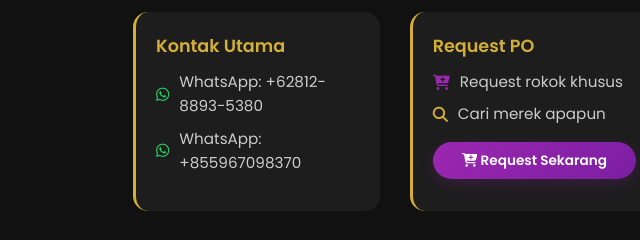
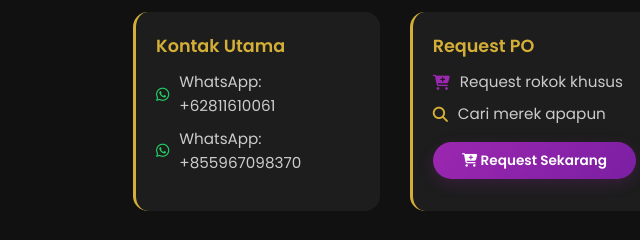
Before and after one commit to KBR99/Rnstore, a plain HTML site: page index.html in a window 1280 px wide. Shown: the part 3970-4210 px from the top of the page, 107-747 px from the left. Drawn offline with nearby package versions, Linux system fonts and the light colour scheme.

Commit message:
Update index.html

```diff
--- a/index.html
+++ b/index.html
@@ -1857,7 +1857,7 @@
                         <h3 class="contact-title">Kontak Utama</h3>
                         <div class="contact-detail">
                             <i class="fab fa-whatsapp" style="color: var(--green);"></i>
-                            <span>WhatsApp: +62812-8893-5380</span>
+                            <span>WhatsApp: +62811610061</span>
                         </div>
                         <div class="contact-detail">
                             <i class="fab fa-whatsapp" style="color: var(--green);"></i>
@@ -2075,4 +2075,5 @@
         });
     </script>
 </body>
+
 </html>
```
